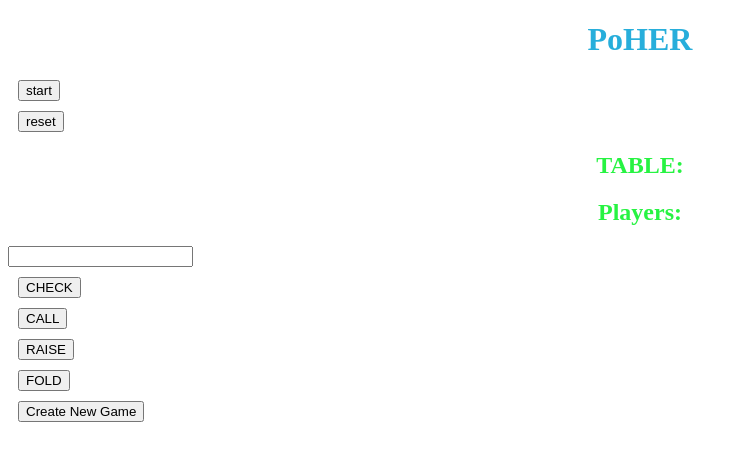
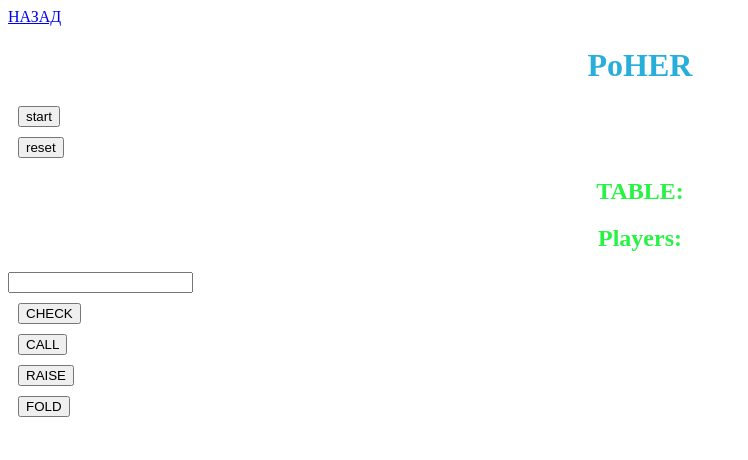
Before and after one commit to navernoe/PokerSpace, a React app: page /game/1 in a window 1280 px wide. Shown: the top 460 px of the page, without its empty margins (0-748 px from the left). Built offline with nearby package versions, Linux system fonts and the light colour scheme; no server answers.

Commit message:
Link back to Home added in GameView, Home page moved into Router, and some html added to PlayersView

```diff
--- a/src/components/App.js
+++ b/src/components/App.js
@@ -56,22 +56,25 @@ class App extends Component {
         <div>
 			<Router>
 			<div>
-				<nav>
-					<GamesList gamesList={this.getCurrentGamesList()} ws={this.ws}/>
-				</nav>
-
 				<Switch>
 					<Route
 						path="/game/:game_id"
-						render={(props)=> <Game ws={this.ws} {...props} />}
 					>
+						{(props)=> <Game ws={this.ws} {...props} />}
+					</Route>
+					<Route path="/">
+						<div>
+							<nav>
+								<GamesList gamesList={this.getCurrentGamesList()} ws={this.ws}/>
+							</nav>
+
+							<button className = "createBtn" onClick = {this.createNewGame.bind(this)} >Create New Game</button>
+						</div>
 					</Route>
 				</Switch>
 
 			</div>
 			</Router>
-
-        	<button className = "createBtn" onClick = {this.createNewGame.bind(this)} >Create New Game</button>
         </div>
       );
     }
--- a/src/components/GameView.js
+++ b/src/components/GameView.js
@@ -1,4 +1,5 @@
 import React, { Component } from "react";
+import { Link } from "react-router-dom";
 import TableView from "./TableView";
 import PlayersView from "./PlayersView";
 import "../styles/App.css";
@@ -106,6 +107,9 @@ class GameView extends Component {
     render() {
         return (
             <div>
+                <Link to="/">
+                    НАЗАД
+                </Link>
                 <h1>PoHER</h1>
 
                 <button className = "startBtn" onClick = {this.startGame.bind(this)}>start</button>
--- a/src/components/PlayersView.js
+++ b/src/components/PlayersView.js
@@ -22,12 +22,15 @@ export default function(props) {
 
                 <div className="player-cards">
                     <div className="Cards">
-                        <Cards cards={player.cards} />
+                        hand:
+                        ------------------
+                            <Cards cards={player.cards} />
+                        ------------------
                     </div>
                 </div>
 
                 <div className="player-bet">
-                    { player.bet }
+                    bet: { player.bet }
                 </div>
 
                 <BestCombination player={player} />
```
